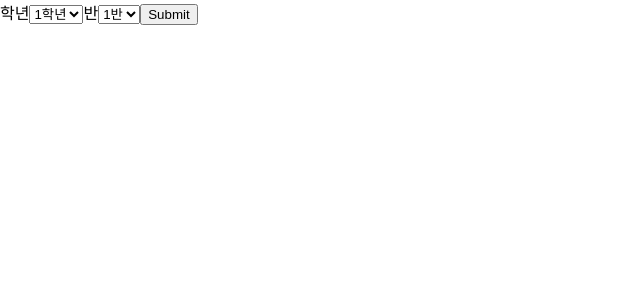
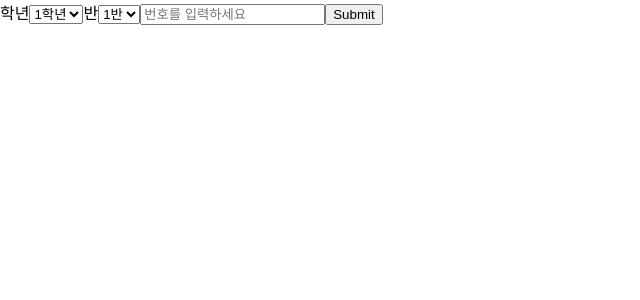
Before and after one commit to Johnjihwan/YAJA, a React (Create React App) app in the folder reservation-room/: page /selectbox in a window 1280 px wide. Shown: the top 300 px of the page, without its empty margins (0-640 px from the left). Built offline with nearby package versions, Linux system fonts and the light colour scheme.

Commit message:
[UPDATE] number input tag import value.

```diff
--- a/reservation-room/src/components/Templates/JoinTemp.js
+++ b/reservation-room/src/components/Templates/JoinTemp.js
@@ -3,9 +3,6 @@ import * as Join from "./JoinStyle";
 
 export default class JoinTemp extends Component{
     state = {
-        grade: "",
-        class: "",
-        number: "",
         name: "",
         email: "",
         password: "",
@@ -26,20 +23,6 @@ export default class JoinTemp extends Component{
                 <div class="join_container">
                   <a href="null">회원가입</a>
                 </div>
-                {/* <div class="join_selectbox">
-                    <select type="grade" name="grade" value={this.state.grade}>
-                        <option value="1">1학년</option>
-                        <option value="2">2학년</option>
-                        <option value="3">3학년</option>
-                    </select>
-                    <select type="class" name="class" value={this.state.class}>
-                        <option value="1">1반</option>
-                        <option value="2">2반</option>
-                        <option value="3">3반</option>
-                        <option value="4">4반</option>
-                    </select>
-                    <input type="number" value={this.state.number} name="number"></input>
-                </div> */}
                 <div class="join_meterial">
                     <input
                         type="name"
--- a/reservation-room/src/components/Templates/SelectBox.js
+++ b/reservation-room/src/components/Templates/SelectBox.js
@@ -1,26 +1,29 @@
 import React, { Component } from "react";
-export default class SelectBox extends Component{
-
+export default class SelectBox extends Component {
   constructor(props) {
     super(props);
     // 기본값을 부여합니다.
-        this.state = {학년: "1", 반: "1"};
+    this.state = { 학년: "1", 반: "1", 번호: "" };
   }
   handleChange = (event) =>
-        this.setState({[event.target.name]: event.target.value});
+    this.setState({ [event.target.name]: event.target.value });
 
   // 제출버튼을 눌렀을때 console 에 value를 띄웁니다.
   handleSubmit = (event) => {
     console.log(this.state);
     event.preventDefault();
-      }
+  };
 
   render() {
     return (
       <form onSubmit={this.handleSubmit}>
         <label>
           학년
-              <select name="학년" value={this.state.value} onChange={this.handleChange}>
+          <select
+            name="학년"
+            value={this.state.value}
+            onChange={this.handleChange}
+          >
             <option value="1">1학년</option>
             <option value="2">2학년</option>
             <option value="3">3학년</option>
@@ -28,15 +31,27 @@ export default class SelectBox extends Component{
         </label>
         <label>
           반
-              <select name="반" value={this.state.value} onChange={this.handleChange}>
+          <select
+            name="반"
+            value={this.state.value}
+            onChange={this.handleChange}
+          >
             <option value="1">1반</option>
             <option value="2">2반</option>
             <option value="3">3반</option>
             <option value="4">4반</option>
           </select>
         </label>
+        <input
+          name="번호"
+          type="number"
+          id="num"
+          placeholder="번호를 입력하세요"
+          value={this.state.value}
+          onChange={this.handleChange}
+        ></input>
         <input type="submit" value="Submit" />
       </form>
     );
   }
-};
+}
```
Also changed, not shown: 1 other file (tests, documents, lock files or other folders). Lines whose indentation alone changed are shown as unchanged.
